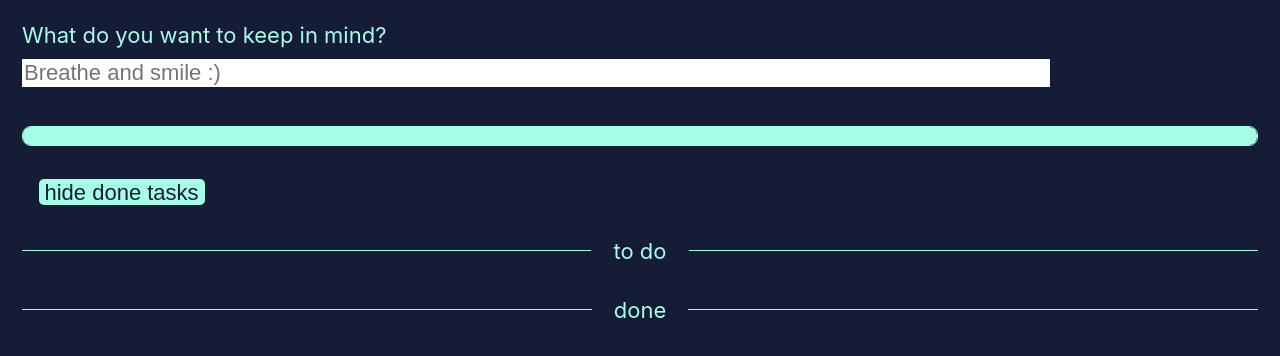
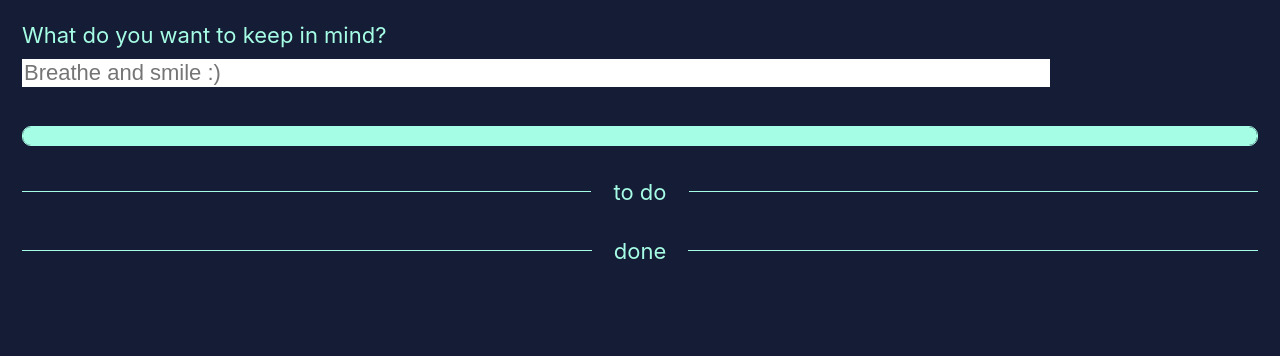
Before and after one commit to FreyaElisabeth/to-do-list, a React (Create React App) app: page / in a window 1280 px wide. Shown: the top 356 px of the page. Built offline with nearby package versions, Linux system fonts and the light colour scheme.

Commit message:
Fix ToggleButton for Knobs, lose ToggleButton from App

```diff
--- a/src/App.js
+++ b/src/App.js
@@ -32,12 +32,6 @@ export default class App extends Component {
           onSubmit={event => this.addInputToArray(event)}
         />
         <ProgressBar width={this.determineProgress()} />
-        <ToggleButton
-          defaultText="hide done tasks"
-          alternativeText="show done tasks"
-          hideDoneTasks={this.hideDoneTasks}
-          initialDefault={true}
-        />
         <Separator text="to do" />
         {this.renderOpenToDos()}
         <Separator text="done" />
--- a/src/ToggleButton.js
+++ b/src/ToggleButton.js
@@ -20,8 +20,19 @@ const Button = styled.button`
 
 export default class ToggleButton extends Component {
   state = {
-    isDefault:
-      this.props.initialDefault == null ? true : this.props.initialDefault
+    isDefault: this.props.isDefault == null ? true : this.props.isDefault,
+    lastPropsIsDefault: this.props.isDefault
+  }
+
+  static getDerivedStateFromProps(props, state) {
+    const isTheSame = state.lastPropsIsDefault === props.isDefault
+
+    return isTheSame
+      ? null
+      : {
+          isDefault: props.isDefault,
+          lastPropsIsDefault: props.isDefault
+        }
   }
 
   render() {
```
Also changed, not shown: src/stories/index.js (+2 -2 lines).
